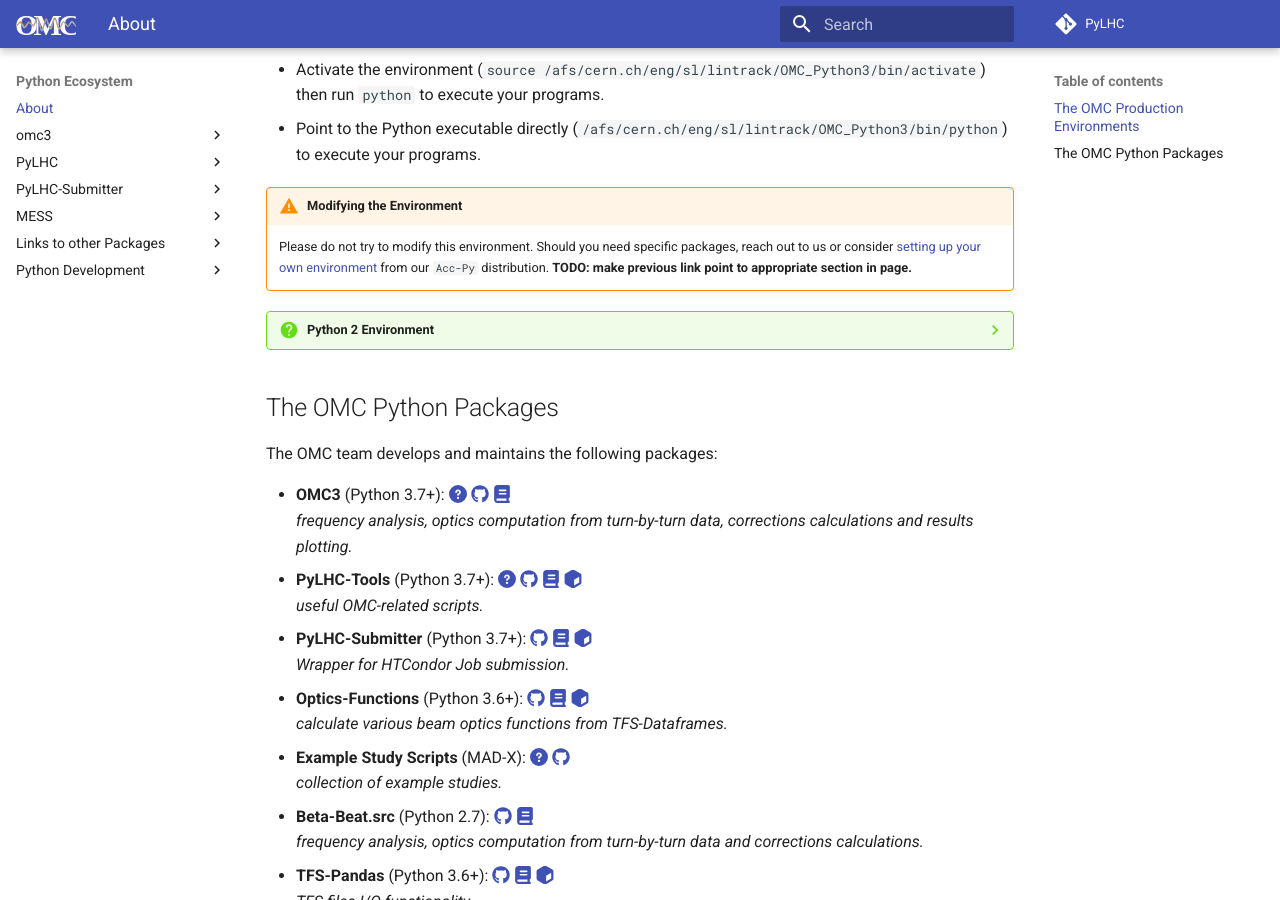
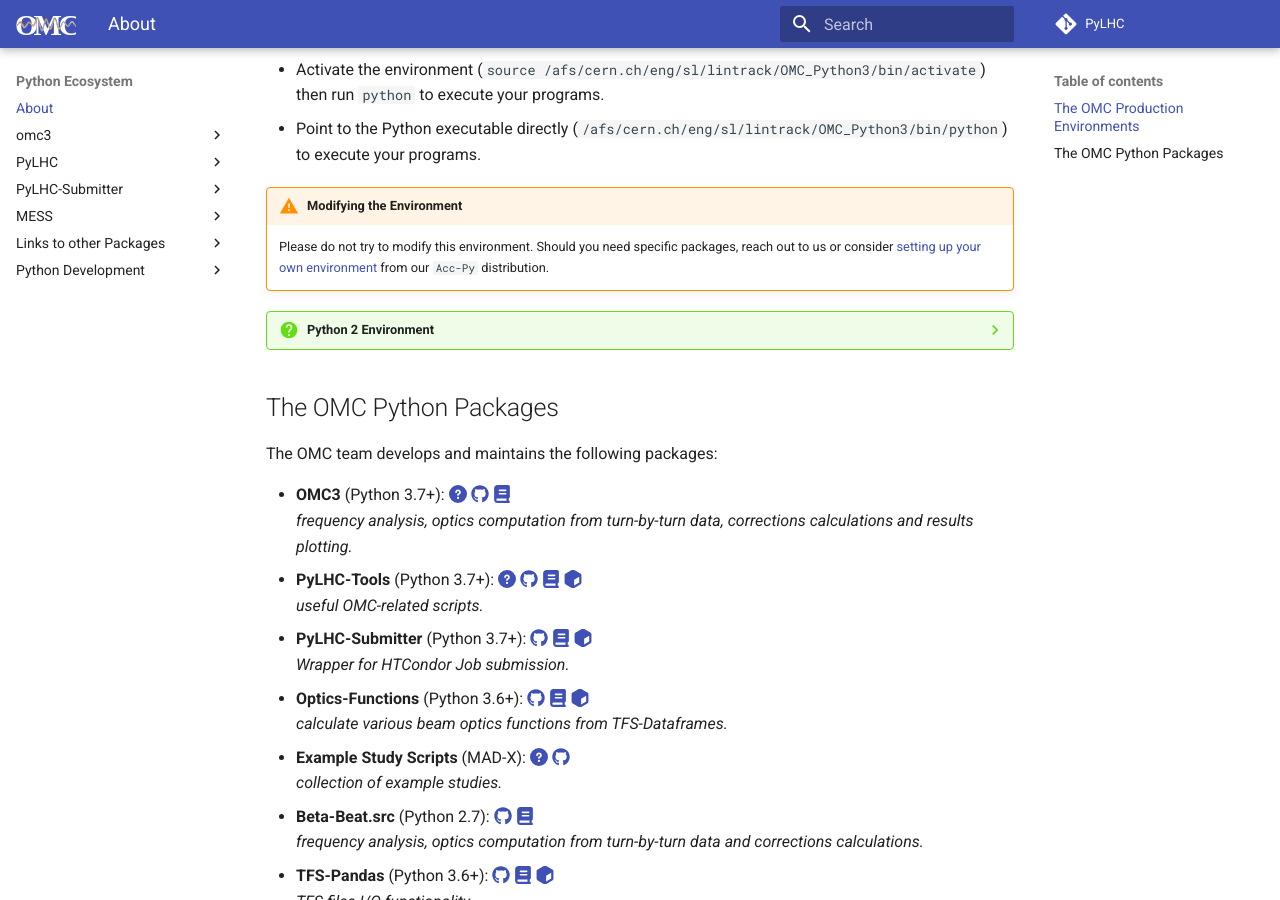
Before and after one commit to pylhc/pylhc.github.io, an MkDocs documentation site: the page built from docs/packages/about.md, in a window 1280 px wide and 900 px high, scrolled down 617 px. Built offline with MkDocs 1.6.1 and Material for MkDocs 9.7.7, drawn with Linux system fonts in a browser that asks for light colours.

Commit message:
remove done TODO

```diff
--- a/docs/packages/about.md
+++ b/docs/packages/about.md
@@ -20,7 +20,6 @@ The environment is located at `/afs/cern.ch/eng/sl/lintrack/OMC_Python3/` and ca
 !!! warning "Modifying the Environment"
     Please do not try to modify this environment.
     Should you need specific packages, reach out to us or consider [setting up your own environment](development/howto_venv.md) from our `Acc-Py` distribution.
-    **TODO: make previous link point to appropriate section in page.**
 
 ??? question "Python 2 Environment"
     We do have a `miniconda2` installation in `lintrack` for legacy Python2 codes.
```
